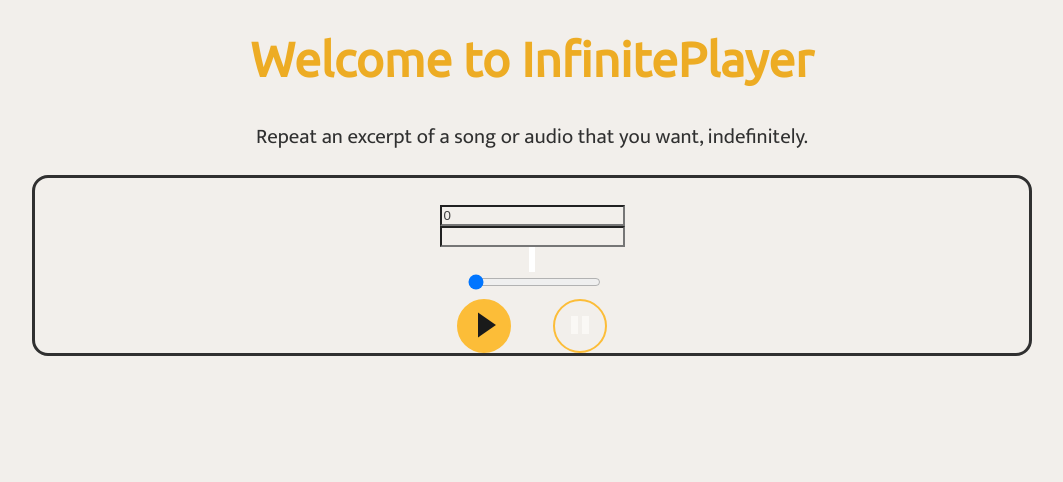
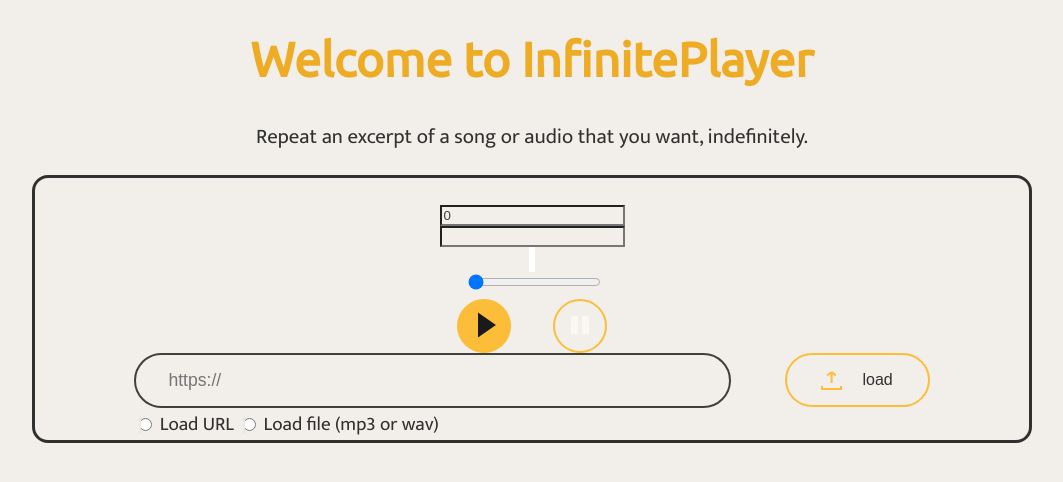
Before and after one commit to rhinoandre/infinit-music-excerpt-player, an Angular app: page / in a window 1280 px wide. Shown: the top 482 px of the page, without its empty margins (108-1171 px from the left). Built offline with nearby package versions, Linux system fonts and the light colour scheme.

Commit message:
WIP: saving work from PC
Need to give PC back

```diff
--- a/src/app/app.component.css
+++ b/src/app/app.component.css
@@ -1,4 +1,4 @@
-div {
+h1, p {
   text-align: center;
 }
 
--- /dev/null
+++ b/src/load-song/load-song.component.css
@@ -0,0 +1,50 @@
+.container {
+  display: flex;
+  justify-items: start;
+  flex-direction: column;
+  font-size: 1.2rem;
+}
+
+.url-button {
+  display: flex;
+  justify-content: center;
+  align-items: center;
+  width: 145px;
+  font-size: 1rem;
+}
+
+.url-button svg {
+  margin-right: 20px;
+}
+
+.url-button:hover path {
+  stroke: var(--black-1);
+}
+
+.urlLoader, .checkbox-container {
+  margin-inline: 10%;
+}
+
+.urlLoader {
+  display: flex;
+  justify-content: space-between;
+}
+
+.urlLoader > input {
+  font-size: 1.1rem;
+  border-radius: 34px;
+  height: 55px;
+  width: 75%;
+  border: 2px solid var(--gray-1);
+  padding-inline: 2rem;
+}
+
+.checkbox-container input {
+  /* visibility: hidden; */
+}
+.checkbox-container input::before {
+  content: "";
+  width: 24px;
+  height: 24px;
+  border: 1.5px solid var(--white-3);
+}
--- /dev/null
+++ b/src/load-song/load-song.component.html
@@ -0,0 +1,21 @@
+<div class="container">
+  <div class="urlLoader">
+    <input type="text" placeholder="https://"/>
+    <button class="url-button secondary">
+      <svg width="21" height="20" viewBox="0 0 21 20" fill="none" xmlns="http://www.w3.org/2000/svg">
+        <path d="M1 15.9579V19H20V15.9579M10.5888 12.9158V2M10.5888 2L5.97196 5.57895M10.5888 2L14.8505 5.57895" stroke="#FCBD38" stroke-width="2"/>
+      </svg>
+      load
+    </button>
+  </div>
+  <div class="checkbox-container">
+    <label for="loadLink">
+      <input type="radio" group="loadType" id="loadLink" />
+      Load URL
+    </label>
+    <label for="loadFile">
+      <input type="radio" group="loadType" id="loadFile" />
+      Load file (mp3 or wav)
+    </label>
+  </div>
+</div>
--- /dev/null
+++ b/src/load-song/load-song.component.ts
@@ -0,0 +1,15 @@
+import { Component, OnInit } from '@angular/core';
+
+@Component({
+  selector: 'app-load-song',
+  templateUrl: './load-song.component.html',
+  styleUrls: ['./load-song.component.css']
+})
+export class LoadSongComponent implements OnInit {
+
+  constructor() { }
+
+  ngOnInit(): void {
+  }
+
+}
--- a/src/player/infinite-player.component.css
+++ b/src/player/infinite-player.component.css
@@ -2,7 +2,9 @@
   display: flex;
   align-items: center;
   flex-direction: column;
-
+  width: var(--width);
+  min-width: 600px;
+  margin-inline: auto;
   border: 3px solid var(--black-3);
   border-radius: 16px;
 }
@@ -17,24 +19,10 @@
   justify-content: space-between;
 }
 
-button {
-  background-color: var(--orange-2);
-  border: 2px solid var(--orange-2);
-  width: 54px;
-  height: 54px;
-  border-radius: 50%;
-}
-
-button:hover {
-  background-color: var(--orange-2);
-  box-shadow: 0px 3px 21px 3px rgba(252, 189, 56, 0.25);
-}
-
-.secondary {
-  background-color: transparent;
-  color: var(--body);
-}
-
 .secondary:hover rect {
   fill: var(--main);
 }
+
+app-load-song {
+  width: 100%;
+}
--- a/src/player/infinite-player.component.html
+++ b/src/player/infinite-player.component.html
@@ -20,15 +20,31 @@
   ></progress-bar>
   <div class="buttons-container">
     <button class="primary" (click)="onPlay()" [disabled]="!metadataLoaded">
-      <svg width="25" height="26" viewBox="0 0 14 25" fill="none" xmlns="http://www.w3.org/2000/svg">
-        <path d="M18 12.5L0.749999 24.4593L0.75 0.540707L18 12.5Z" fill="#1A1A1A"/>
+      <svg
+        width="25"
+        height="26"
+        viewBox="0 0 14 25"
+        fill="none"
+        xmlns="http://www.w3.org/2000/svg"
+      >
+        <path
+          d="M18 12.5L0.749999 24.4593L0.75 0.540707L18 12.5Z"
+          fill="#1A1A1A"
+        />
       </svg>
     </button>
     <button class="secondary" (click)="onStop()">
-      <svg width="18" height="18" viewBox="0 0 18 18" fill="none" xmlns="http://www.w3.org/2000/svg">
-        <rect width="7.04348" height="18" fill="#FAF8F5"/>
-        <rect x="10.9565" width="7.04348" height="18" fill="#FAF8F5"/>
-        </svg>
+      <svg
+        width="18"
+        height="18"
+        viewBox="0 0 18 18"
+        fill="none"
+        xmlns="http://www.w3.org/2000/svg"
+      >
+        <rect width="7.04348" height="18" fill="#FAF8F5" />
+        <rect x="10.9565" width="7.04348" height="18" fill="#FAF8F5" />
+      </svg>
     </button>
   </div>
+  <app-load-song></app-load-song>
 </div>
--- a/src/styles.css
+++ b/src/styles.css
@@ -6,6 +6,12 @@
 */
 @import url('https://fonts.googleapis.com/css?family=Ubuntu');
 @import url('https://fonts.googleapis.com/css?family=Mukta');
+
+*,
+*::before,
+*::after {
+  box-sizing: border-box;
+}
 
 :root {
   /* Primary colors */
@@ -38,6 +44,8 @@
   --red: #ff7171;
   --green: #32d99a;
 
+  --width: 1000px;
+
   --main: var(--black-1);
   --title: var(--orange-2);
   --input-color: var(--gray-8);
@@ -58,8 +66,8 @@
   font-family: 'Mukta', sans-serif;
   background-color: var(--main);
   color: var(--body);
-  max-width: 1000px;
-  margin: 0 auto;
+  margin: 0;
+  padding: 0;
 }
 
 h1 {
@@ -72,3 +80,22 @@
   background-color: var(--main);
   color: var(--input-color);
 }
+
+button {
+  background-color: var(--orange-2);
+  border: 2px solid var(--orange-2);
+  width: 54px;
+  height: 54px;
+  border-radius: 27px;
+}
+
+.secondary {
+  background-color: transparent;
+  color: var(--body);
+}
+
+button:hover {
+  background-color: var(--orange-2);
+  box-shadow: 0px 3px 21px 3px rgba(252, 189, 56, 0.25);
+  color: var(--black-1);
+}
```
Also changed, not shown: src/app/app.module.ts (+5 -5 lines), src/player/infinite-player.module.ts (+12 -7 lines), 1 other file (tests, documents, lock files or other folders).
